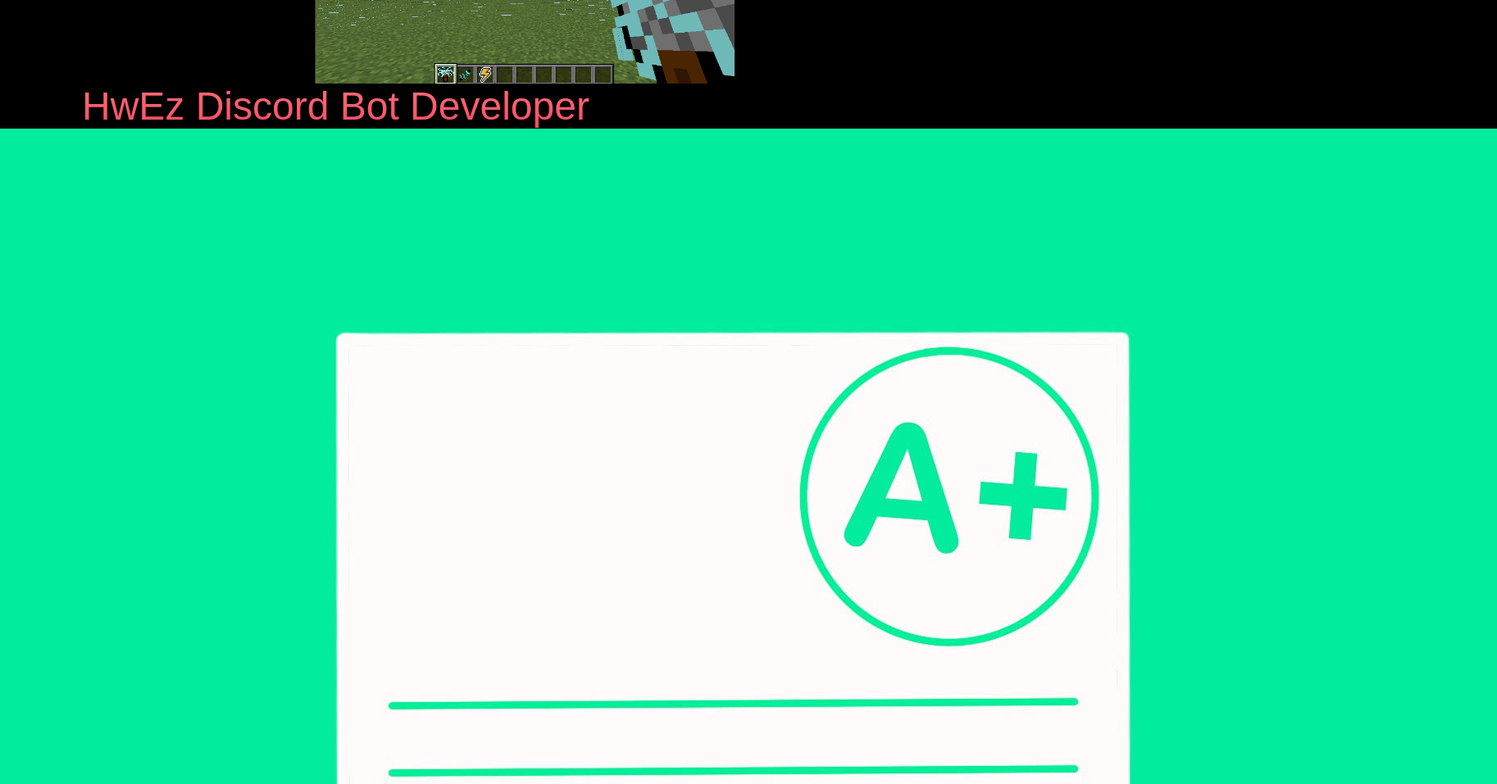
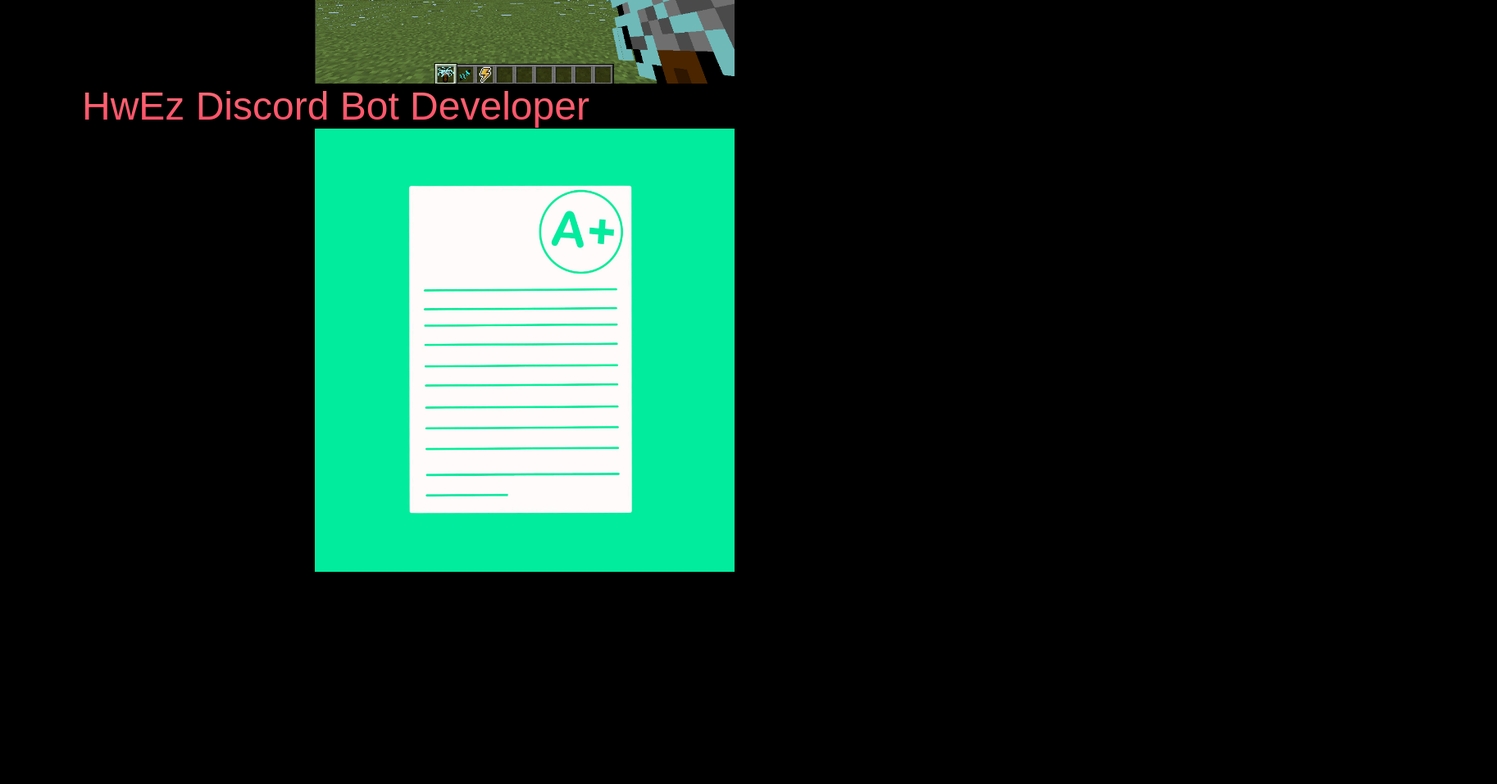
Before and after one commit to etxrnqlz/personal-website, a plain HTML site: page projects.html in a window 1280 px wide. Shown: the part 4859-5816 px from the top of the page at 82% size, 1826 px wide, since content can reach past the window. After the commit the page ends 5557 px from the top, so only its background shows below. Drawn offline with Linux system fonts and the light colour scheme.

Commit message:
Update styles.css

```diff
--- a/styles.css
+++ b/styles.css
@@ -391,7 +391,7 @@ h7 {
     padding: 100px;
 }
 
-.hwezbot {
+.img-hwezbot {
     display: block;
     margin-left: auto;
     margin-right: auto;
```
